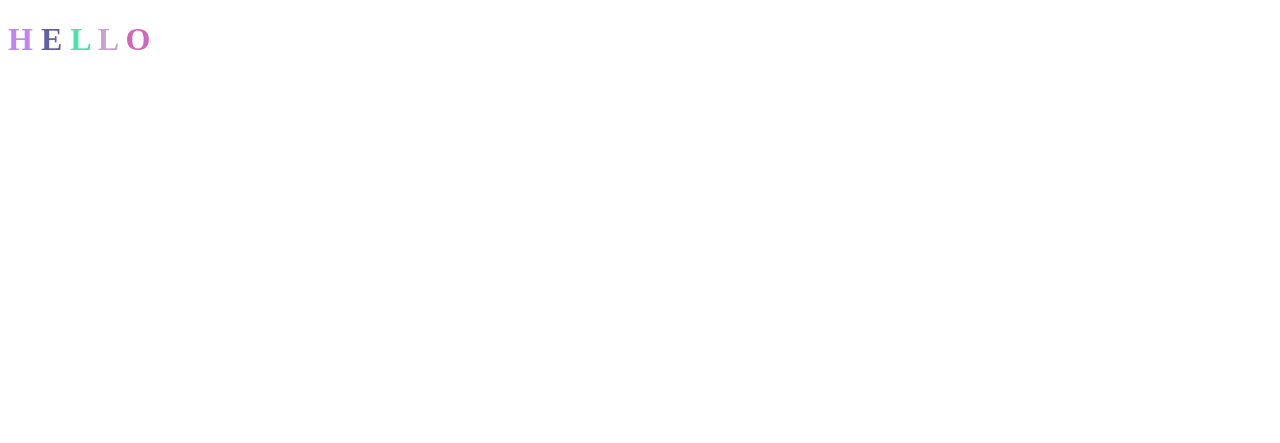
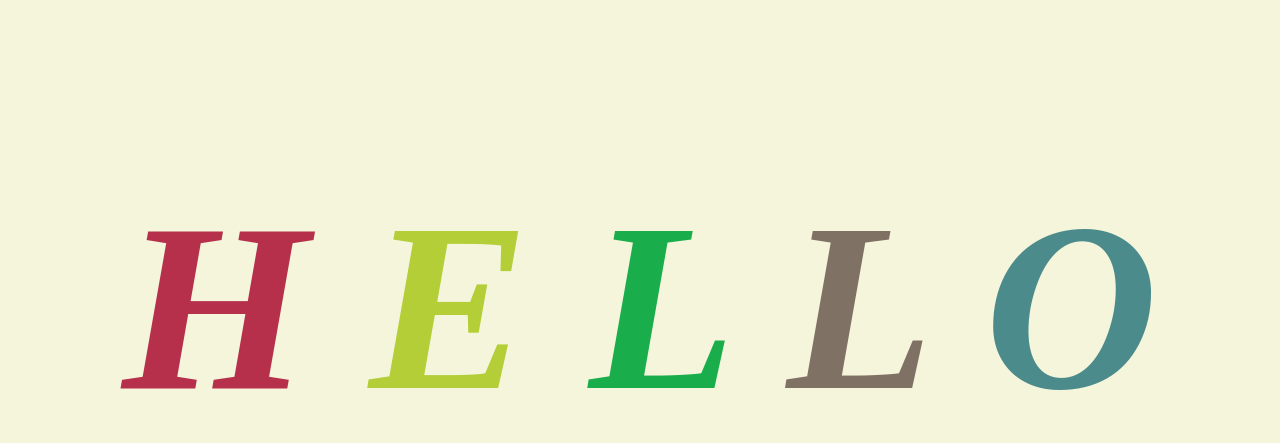
Before and after one commit to MurrayLopez/animated-text-git-demo, a plain HTML site: page index.html in a window 1280 px wide. Drawn offline with Linux system fonts and the light colour scheme.

Commit message:
add-css to hello page trial 3

```diff
--- a/index.html
+++ b/index.html
@@ -5,7 +5,7 @@
     <meta http-equiv="X-UA-Compatible" content="IE=edge">
     <meta name="viewport" content="width=device-width, initial-scale=1.0">
     <title>Documentgitpractice</title>
-    <link href="app.css">
+    <link rel="stylesheet" href="app.css">
 </head>
 <body>
     <h1><span class = "letter">H<span>
```
